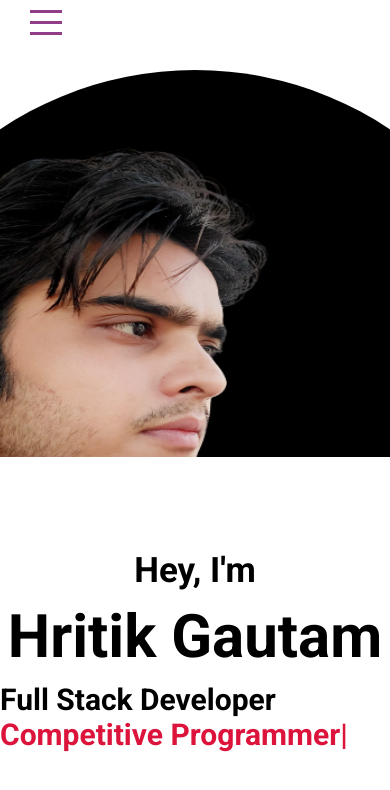
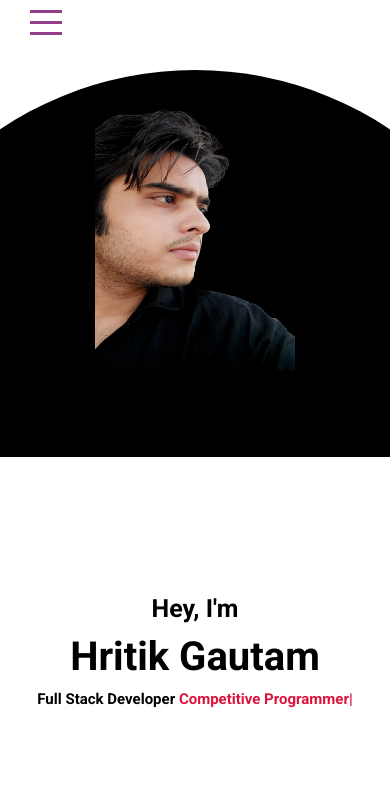
Before and after one commit to hritik0555/Portfolio, a React (Create React App) app: page / in a window 390 px wide. Shown: the top 790 px of the page. Built offline with nearby package versions, Linux system fonts and the light colour scheme.

Commit message:
responsiveness

```diff
--- a/src/components/Introduction/Intro.scss
+++ b/src/components/Introduction/Intro.scss
@@ -24,14 +24,15 @@
 
             @include mobile{
                 align-items: flex-start;
+
             }
 
 
         img{
             width: 60%;
             @include mobile{
-                width:60%;
-                height:600px;
+              height:300px;
+              width: 200px;
 
             }
         }
@@ -57,15 +58,15 @@
 
 
             h1{
-                font-size: 60px;
+                font-size: 40px;
                 margin: 10px 0;
             }
             h2{
-                font-size: 35px;
+                font-size: 25px;
 
             }
             h3{
-                font-size: 30px;
+                font-size: 15px;
 
                 span{
                     font-size: inherit;
--- a/src/components/PorfolioList/portfoliolist.scss
+++ b/src/components/PorfolioList/portfoliolist.scss
@@ -1,11 +1,16 @@
 @import "../../global.scss";
 
 .portfolioList{
-    font-size: 20px;
+    font-size: 10px;
     margin-right:100px;
     padding:10px;
     cursor: pointer;
     overflow: hidden;
+
+
+    @include mobile{
+        margin-right: 50px;
+    }
 
     &.active{
         background-color: $mainColor;
--- a/src/components/Portfolio/portfolio.scss
+++ b/src/components/Portfolio/portfolio.scss
@@ -15,12 +15,12 @@
 
 
         @include mobile{
-            font-size:25px;
+            font-size:20px;
         }
     }
 
     ul{
-        margin:20px 0px;
+        margin:15px 0px;
         padding:0;
         list-style: none;
         display:flex;
@@ -29,6 +29,7 @@
         @include mobile{
 
             flex-wrap: wrap;
+
 
         }
 
@@ -58,14 +59,18 @@
             transition: all 1s ease;
 
             @include mobile{
-                width:250px;
-                height: 250px;
+                width:180px;
+                height: 130px;
             }
 
                 h3{
                     font-size: 22px;
                     position:absolute;
                     color:#fff;
+
+                    @include mobile{
+                        font-size: 15px;
+                    }
 
                 }
 
--- a/src/components/data.js
+++ b/src/components/data.js
@@ -34,11 +34,7 @@ export const featuredPortfolio=[
         title:"TaapMaanDekho",
         img:"https://nordicapis.com/wp-content/uploads/5-Best-Free-and-Paid-Weather-APIs-2019-e1587582023501.png"
     },
-    {
-        id:3,
-        title:"TaapMaanDekho",
-        img:"https://nordicapis.com/wp-content/uploads/5-Best-Free-and-Paid-Weather-APIs-2019-e1587582023501.png"
-    },
+
 
 
 
```
